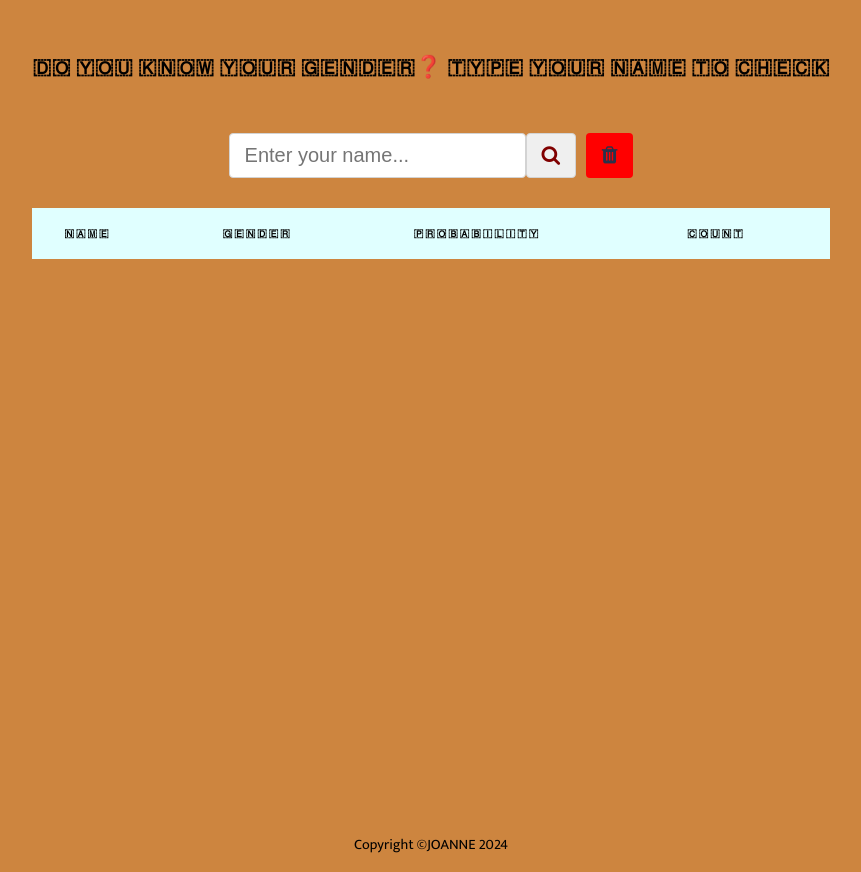
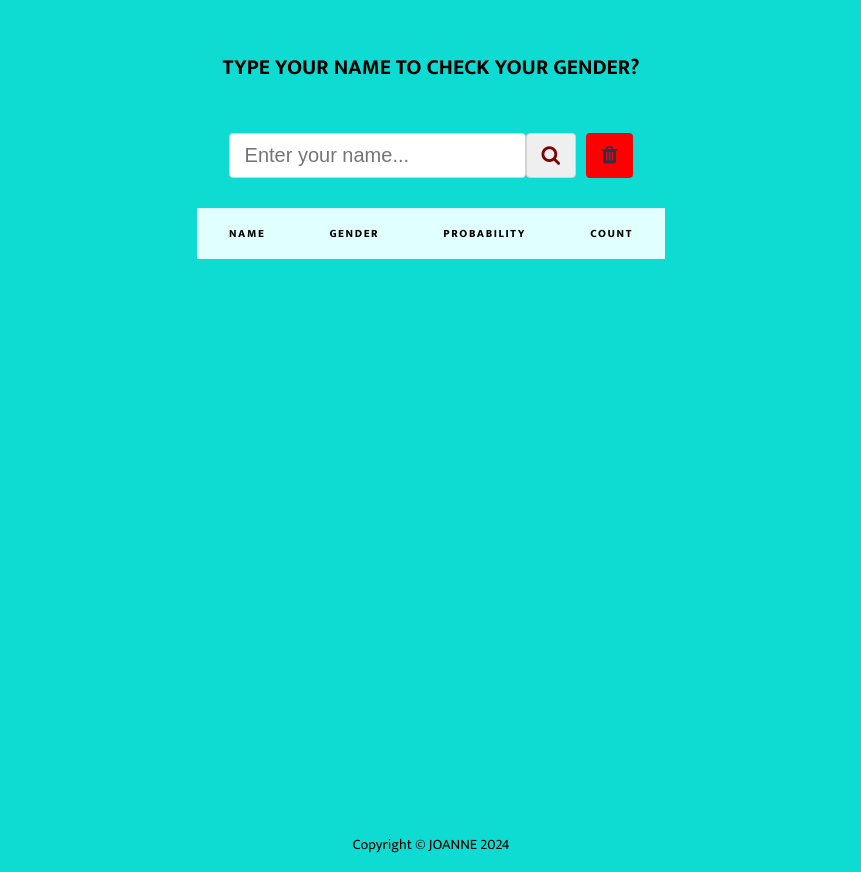
Before and after one commit to lowkey-joanne/Gender-Predictor-App, a website: page index.html in a window 1280 px wide. Shown: the whole page, without its empty margins (209-1070 px from the left). Drawn offline with Linux system fonts and the light colour scheme.

Commit message:
complete

```diff
--- a/index.html
+++ b/index.html
@@ -16,31 +16,31 @@
 </head>
 <body>
     <!-- Header -->
-    <h2>🇩‌🇴‌ 🇾‌🇴‌🇺‌ 🇰‌🇳‌🇴‌🇼‌ 🇾‌🇴‌🇺‌🇷‌ 🇬‌🇪‌🇳‌🇩‌🇪‌🇷‌❓ 🇹‌🇾‌🇵‌🇪‌ 🇾‌🇴‌🇺‌🇷‌ 🇳‌🇦‌🇲‌🇪‌ 🇹‌🇴‌ 🇨‌🇭‌🇪‌🇨‌🇰‌</h2>
+    <h2> TYPE YOUR NAME TO CHECK YOUR GENDER?</h2>
     <!-- Input container -->
     <div class="container">
         <input type="text" name="" id="search" placeholder="Enter your name..." >
-        <button id="btnSearch" type="submit"><i class="fa fa-search" aria-hidden="true"></i></button>&nbsp;&nbsp;&nbsp;
-        <button id="btnClear" type="submit"><i class="fa fa-trash"></i></button>
+        <button id="btnSearch" type="button"><i class="fa fa-search" aria-hidden="true"></i></button>&nbsp;&nbsp;&nbsp;
+        <button id="btnClear" type="button"><i class="fa fa-trash"></i></button>
     </div>
     <!-- Table -->
     <table>
         <thead>
             <tr>
-                <th>🇳‌🇦‌🇲‌🇪‌</th>
-                <th>🇬‌🇪‌🇳‌🇩‌🇪‌🇷‌</th>
-                <th>🇵‌🇷‌🇴‌🇧‌🇦‌🇧‌🇮‌🇱‌🇮‌🇹‌🇾‌</th>
-                <th>🇨‌🇴‌🇺‌🇳‌🇹‌</th>
+                <th>Name</th>
+                <th>Gender</th>
+                <th>Probability</th>
+                <th>Count</th>
             </tr>
         </thead>
         <tbody id="tbodyGender">
         </tbody>
     </table>
     <!-- JavaScript -->
-    <script src="./script.js"></script>
+    <script src="script.js"></script>
 </body>
 <!-- Footer -->
 <footer>
-    <p>Copyright &copy;JOANNE  2024</p>
+    <p>Copyright &copy; JOANNE 2024</p>
 </footer>
 </html>
--- a/script.js
+++ b/script.js
@@ -30,36 +30,43 @@ const getSearchedGender = (name) => {
 // Retrieve saved data after refreshing or closing the page
 tbodyGender.innerHTML = localStorage.getItem('table');
 
-// Show data in the table after clicking the search button
-searchBtn.onclick = () => {
+// Event listener for the search button
+searchBtn.addEventListener('click', () => {
     checkDuplicateEntries();
-};
+});
 
-// Clear the DOM after clicking the clear/delete button
-clearBtn.onclick = () => {
-    if(tbodyGender.innerHTML === '') {
+// Event listener for the clear button
+clearBtn.addEventListener('click', () => {
+    if (tbodyGender.innerHTML === '') {
         alert('No data found in the table. Please perform a search.');
-    } else if(confirm('Are you sure you want to clear all data?')) {
+    } else if (confirm('Are you sure you want to clear all data?')) {
         alert('Table data cleared successfully.');
         localStorage.clear();
         inputSearch.innerText = '';
         window.location.reload();
     }
-};
+});
 
 // Function to check for duplicate entries before searching
 const checkDuplicateEntries = () => {
     let found = false;
     document.querySelectorAll("#tbodyGender td").forEach(cell => {
-        if(cell.innerText === inputSearch.value){
-             found = true;
+        if (cell.innerText === inputSearch.value) {
+            found = true;
         }
     });
-    if(found === true) {
+    if (found === true) {
         alert(`${inputSearch.value} is already searched. Please enter a new name.`);
-    } else if(inputSearch.value === '') {
+    } else if (inputSearch.value === '') {
         alert('Please enter a name to search.');
     } else {
         getSearchedGender(inputSearch.value);
     }
 };
+
+// Event listener for input field to trigger search on Enter key press
+inputSearch.addEventListener('keydown', (event) => {
+    if (event.key === 'Enter') {
+        checkDuplicateEntries();
+    }
+});
--- a/style.css
+++ b/style.css
@@ -83,7 +83,7 @@
     align-items: center;
     color: var(--clr-gray500);
     font-size: 0.9rem;
-    background-color: peru;
+    background-color: rgb(14, 219, 209);
   }
 
   /* Table styles */
```
